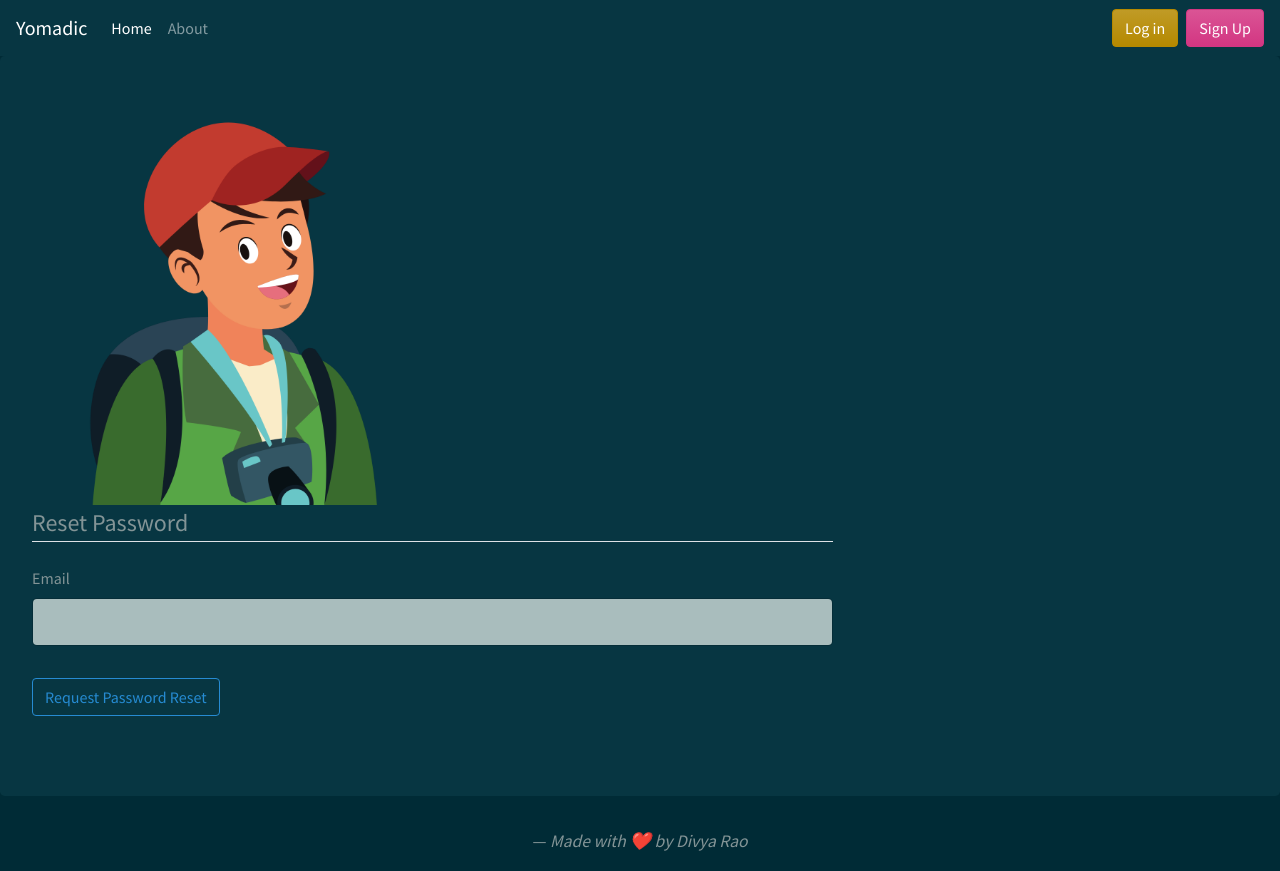
After one commit to dsrao711/Yomadic, a Flask app: page /reset_password in a window 1280 px wide. The commit adds this page. Run offline with Flask 2, Linux system fonts and the light colour scheme; some libraries are stand-ins or nearby versions.

Commit message:
Password reset completed

```diff
--- a/flaskapp/forms.py
+++ b/flaskapp/forms.py
@@ -75,3 +75,21 @@ class PostForm(FlaskForm):
     title = StringField('Title', validators=[DataRequired()])
     content = TextAreaField('Content', validators=[DataRequired()])
     submit = SubmitField('Post')
+
+
+class RequestResetForm(FlaskForm):
+    email = StringField('Email',
+                        validators=[DataRequired(), Email()])
+    submit = SubmitField('Request Password Reset')
+
+    def validate_email(self, email):
+        user = User.query.filter_by(email=email.data).first()
+        if user is None:
+            raise ValidationError('There is no account with that email. You must register first.')
+
+
+class ResetPasswordForm(FlaskForm):
+    password = PasswordField('Password', validators=[DataRequired()])
+    confirm_password = PasswordField('Confirm Password',
+                                     validators=[DataRequired(), EqualTo('password')])
+    submit = SubmitField('Reset Password')
--- a/flaskapp/routes.py
+++ b/flaskapp/routes.py
@@ -1,10 +1,12 @@
 import os
 import secrets
-from flask import render_template, url_for, flash, redirect, request
-from flaskapp import app, db, bcrypt
-from flaskapp.forms import RegistrationForm, LoginForm , UpdateAccountForm , PostForm
+from flask import render_template, url_for, flash, redirect, request, abort
+
+from flaskapp import app, db, bcrypt, mail
+from flaskapp.forms import RegistrationForm, LoginForm, UpdateAccountForm,PostForm, RequestResetForm, ResetPasswordForm
 from flaskapp.models import User, Post
 from flask_login import login_user, current_user, logout_user, login_required
+from flask_mail import Message
 
 
 
@@ -167,3 +169,45 @@ def user_posts(username):
         .paginate(page=page, per_page=5)
     image_file_user = url_for('static', filename='/profile_pics/' + user.image_file)
     return render_template('user_posts.html', posts=posts, user=user , imagefile = image_file_user)
+
+def send_reset_email(user):
+    token = user.get_reset_token()
+    msg = Message('Password Reset Request',
+                  sender='dsrao0712@gmail.com',
+                  recipients=[user.email])
+    msg.body = f'''To reset your password, visit the following link:
+{url_for('reset_token', token=token, _external=True)}
+If you did not make this request then simply ignore this email and no changes will be made.
+'''
+    mail.send(msg)
+
+
+@app.route("/reset_password", methods=['GET', 'POST'])
+def reset_request():
+    if current_user.is_authenticated:
+        return redirect(url_for('home'))
+    form = RequestResetForm()
+    if form.validate_on_submit():
+        user = User.query.filter_by(email=form.email.data).first()
+        send_reset_email(user)
+        flash('An email has been sent with instructions to reset your password.', 'info')
+        return redirect(url_for('login'))
+    return render_template('reset_request.html', title='Reset Password', form=form)
+
+
+@app.route("/reset_password/<token>", methods=['GET', 'POST'])
+def reset_token(token):
+    if current_user.is_authenticated:
+        return redirect(url_for('home'))
+    user = User.verify_reset_token(token)
+    if user is None:
+        flash('That is an invalid or expired token', 'warning')
+        return redirect(url_for('reset_request'))
+    form = ResetPasswordForm()
+    if form.validate_on_submit():
+        hashed_password = bcrypt.generate_password_hash(form.password.data).decode('utf-8')
+        user.password = hashed_password
+        db.session.commit()
+        flash('Your password has been updated! You are now able to log in', 'success')
+        return redirect(url_for('login'))
+    return render_template('reset_token.html', title='Reset Password', form=form)
--- a/flaskapp/templates/login.html
+++ b/flaskapp/templates/login.html
@@ -36,7 +36,7 @@
                     {{ form.submit(class="btn btn-primary") }}
                 </div>
                 <small class="text-muted ml-2">
-                    <a href="#">Forgot Password?</a>
+                    <a href="{{ url_for('reset_request') }}">Forgot Password?</a>
                 </small>
             </form>
         </div>
--- /dev/null
+++ b/flaskapp/templates/reset_request.html
@@ -0,0 +1,34 @@
+{% extends "layout.html" %} {% block content %}
+<div class="jumbotron">
+    <div class="row">
+        <div class="col-lg-4">
+            <img src="../static/assets/3.png" class="img-responsive" style="width:100%">
+        </div>
+        <div class="col-lg-2">
+        </div>
+        <div class="col-lg-8">
+            <div class="content-section">
+                <form method="POST" action="">
+                    {{ form.hidden_tag() }}
+                    <fieldset class="form-group">
+                        <legend class="border-bottom mb-4">Reset Password</legend>
+                        <div class="form-group">
+                            {{ form.email.label(class="form-control-label") }} {% if form.email.errors %} {{ form.email(class="form-control form-control-lg is-invalid") }}
+                            <div class="invalid-feedback">
+                                {% for error in form.email.errors %}
+                                <span>{{ error }}</span> {% endfor %}
+                            </div>
+                            {% else %} {{ form.email(class="form-control form-control-lg") }} {% endif %}
+                        </div>
+                    </fieldset>
+                    <div class="form-group">
+                        {{ form.submit(class="btn btn-outline-info") }}
+                    </div>
+                </form>
+            </div>
+        </div>
+    </div>
+
+</div>
+
+{% endblock content %}
```
Also changed, not shown: flaskapp/__init__.py (+11 -1 lines), flaskapp/models.py (+17 -1 lines), flaskapp/templates/reset_token.html (added, +42 -0 lines), flaskapp/templates/user_posts.html (+10 -1 lines), flaskapp/site.db, flaskapp/static/profile_pics/1723a4a85d98a3d9.jpg (added).
